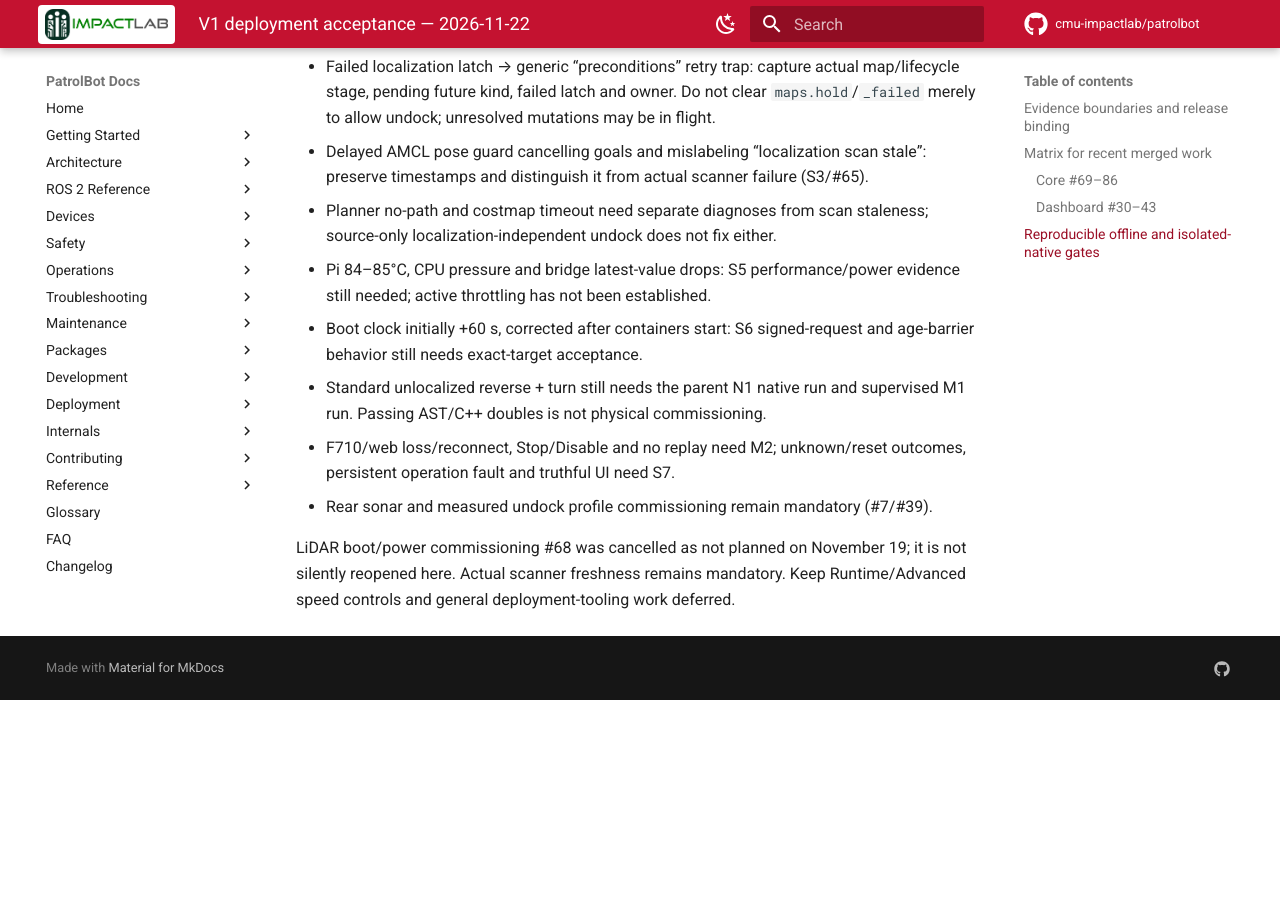
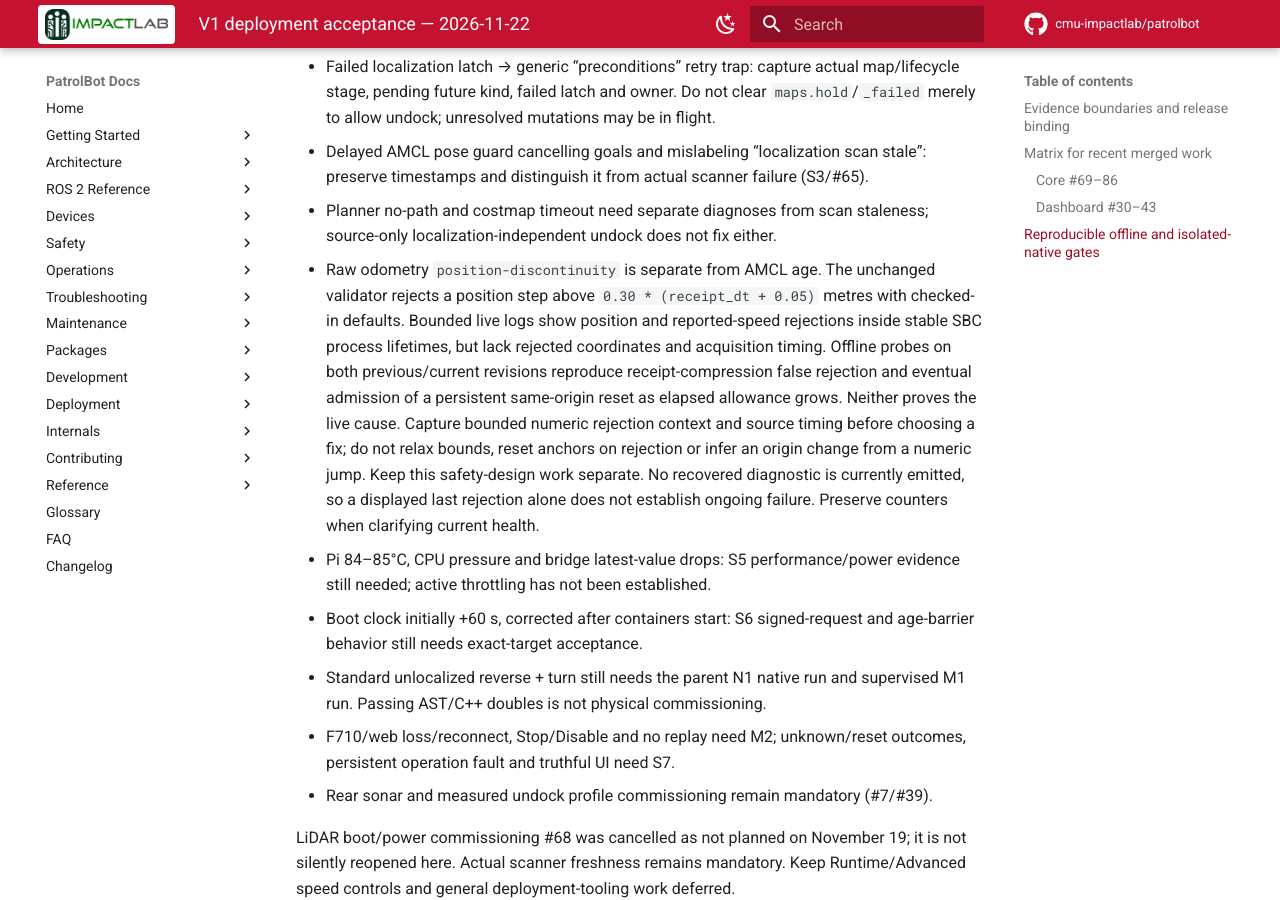
Before and after one commit to cmu-impactlab/patrolbot, an MkDocs documentation site: the page built from docs/operations/v1-deployment-acceptance-20261122.md, in a window 1280 px wide and 900 px high, scrolled down 13816 px. Built offline with MkDocs 1.6.1 and Material for MkDocs 9.7.7, drawn with Linux system fonts in a browser that asks for light colours; a script that is not in the unit is left out; comment, search, counter and statistics services are not loaded; before the commit the page ends 14516 px from its top, so only the background shows below that.

```diff
--- a/docs/operations/v1-deployment-acceptance-20261122.md
+++ b/docs/operations/v1-deployment-acceptance-20261122.md
@@ -271,6 +271,19 @@ a specific remaining blocker, not permission to expand RuntimeControls or toolin
   preserve timestamps and distinguish it from actual scanner failure (S3/#65).
 - Planner no-path and costmap timeout need separate diagnoses from scan staleness;
   source-only localization-independent undock does not fix either.
+- Raw odometry `position-discontinuity` is separate from AMCL age. The unchanged
+  validator rejects a position step above `0.30 * (receipt_dt + 0.05)` metres
+  with checked-in defaults. Bounded live logs show position and reported-speed
+  rejections inside stable SBC process lifetimes, but lack rejected coordinates
+  and acquisition timing. Offline probes on both previous/current revisions
+  reproduce receipt-compression false rejection and eventual admission of a
+  persistent same-origin reset as elapsed allowance grows. Neither proves the
+  live cause. Capture bounded numeric rejection context and source timing before
+  choosing a fix; do not relax bounds, reset anchors on rejection or infer an
+  origin change from a numeric jump. Keep this safety-design work separate.
+  No recovered diagnostic is currently emitted, so a displayed last rejection
+  alone does not establish ongoing failure. Preserve counters when clarifying
+  current health.
 - Pi 84–85°C, CPU pressure and bridge latest-value drops: S5 performance/power
   evidence still needed; active throttling has not been established.
 - Boot clock initially +60 s, corrected after containers start: S6 signed-request
```
Also changed, not shown: 1 other file.
